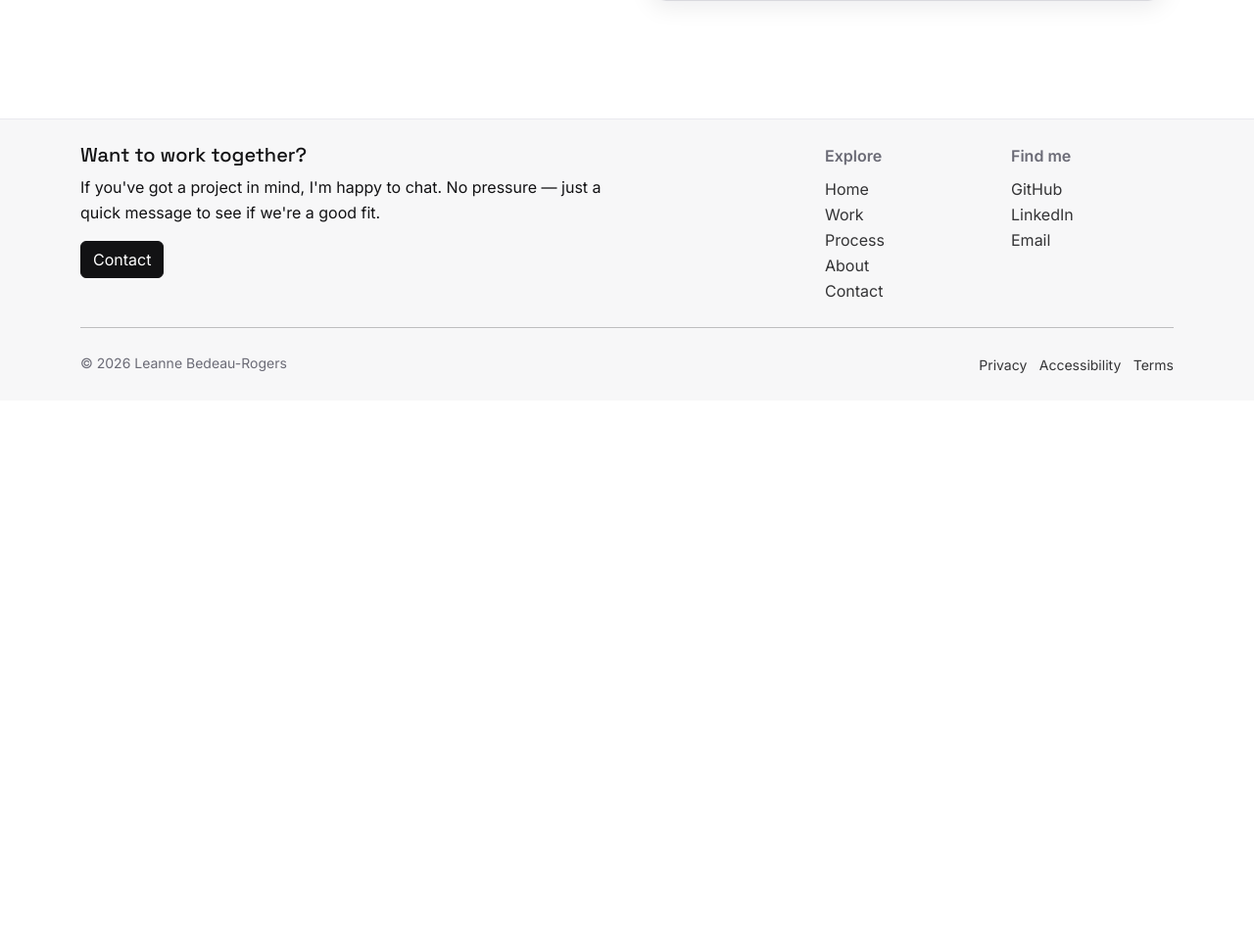
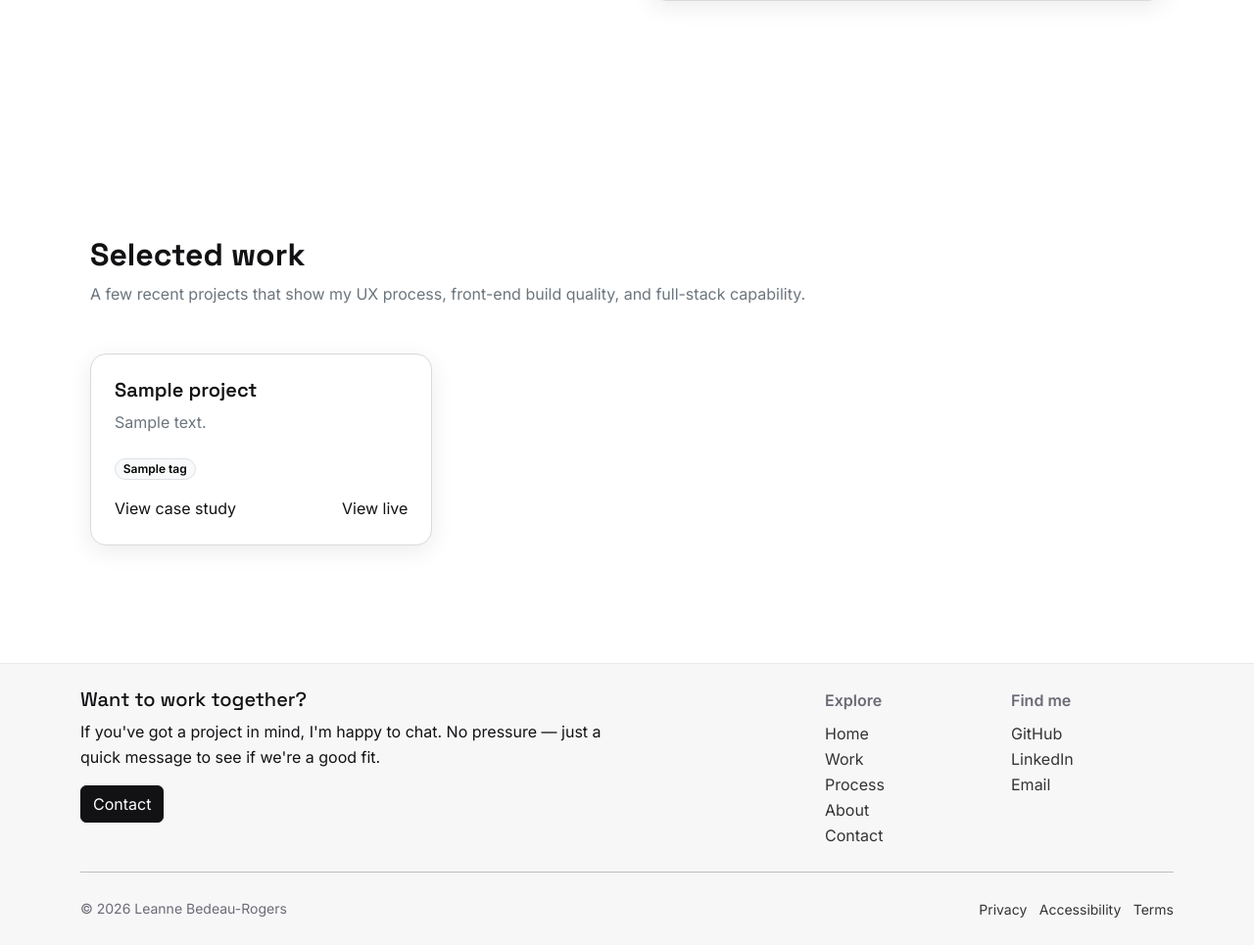
Before and after one commit to creatvie-introvert/portfolio-2026, a Django app: page / in a window 1280 px wide. Shown: the part 615-1580 px from the top of the page at 98% size. Before the commit the page ends 996 px from the top, so only its background shows below. Run offline with Django 5.2, Linux system fonts and the light colour scheme; tables that the repository leaves empty hold one stand-in row (values such as "Sample post").

Commit message:
feat(portfolio): add case study reflection body and homepage work section

```diff
--- a/core/static/core/css/style.css
+++ b/core/static/core/css/style.css
@@ -202,6 +202,10 @@
     }
 
     /* Global Bootstrap muted text override */
+    .text-secondary {
+        columns: var(--text-secondary);
+    }
+
     .text-muted {
         color: var(--text-muted) !important;
     }
--- a/core/templates/core/home.html
+++ b/core/templates/core/home.html
@@ -81,4 +81,69 @@
         </div>
     </div>
 </section>
+
+<section class="section section-work">
+    <div class="container">
+
+        <!-- Section header -->
+        <div class="section-header">
+            <h2 class="h2 fw-bold mb-2">
+                Selected work
+            </h2>
+
+            <p class="text-secondary mb-0">
+                A few recent projects that show my UX process, front-end build quality, and full-stack capability.
+            </p>
+        </div>
+
+        <!-- Projects grid -->
+        <div class="row g-4">
+
+            {% for project in featured_projects %}
+            <div class="col-12 col-md-6 col-lg-4">
+                <article class="u-surface h-100 p-4">
+
+                    <!-- Title -->
+                    <h3 class="h5 fw-semibold mb-2">
+                        {{ project.name }}
+                    </h3>
+
+                    <!-- Short description -->
+                    <p class="text-secondary mb-4">
+                        {{ project.short_description }}
+                    </p>
+
+                    <!-- Tags -->
+                    {% if project.tags.all %}
+                    <div class="d-flex flex-wrap gap-2 mb-3">
+                        {% for tag in project.tags.all %}
+                        <span class="badge rounded-pill text-bg-light border">
+                            {{ tag.name }}
+                        </span>
+                        {% endfor %}
+                    </div>
+                    {% endif %}
+
+                    <!-- Action -->
+                    <div class="d-flex justify-content-between mt-auto">
+                        <a href="#">
+                            View case study
+                        </a>
+
+                        <a href="#">
+                            View live
+                        </a>
+                    </div>
+                </article>
+            </div>
+            {% empty %}
+            <div class="col-12">
+                <p class="text-muted mb-0">
+                    Featured projects will appear here soon.
+                </p>
+            </div>
+            {% endfor %}
+        </div>
+    </div>
+</section>
 {% endblock %}
--- a/core/views.py
+++ b/core/views.py
@@ -1,5 +1,16 @@
 from django.shortcuts import render
+from portfolio.models import Project
 
 
 def home(request):
-    return render(request, "core/home.html")
+    featured_projects = (
+        Project.objects.filter(is_featured=True, is_published=True)
+        .prefetch_related("tags")
+        .order_by("-created_at")
+    )
+
+    context = {
+        "featured_projects": featured_projects,
+    }
+
+    return render(request, "core/home.html", context)
--- a/portfolio/models.py
+++ b/portfolio/models.py
@@ -123,6 +123,7 @@ class CaseStudy(models.Model):
 
     # Reflection
     reflection_intro = models.TextField()
+    reflection_body = models.TextField()
 
     created_at = models.DateTimeField(auto_now_add=True)
     updated_at = models.DateTimeField(auto_now=True)
--- /dev/null
+++ b/portfolio/urls.py
@@ -0,0 +1,6 @@
+from django.urls import path
+from . import views
+
+urlpatterns = [
+    path("", views.home, name="home"),
+]
--- a/portfolio/views.py
+++ b/portfolio/views.py
@@ -1,3 +1 @@
 from django.shortcuts import render
-
-# Create your views here.
```
Also changed, not shown: db.sqlite3 (deleted), portfolio/migrations/0002_casestudy_reflection_body.py (added), 1 other file.
